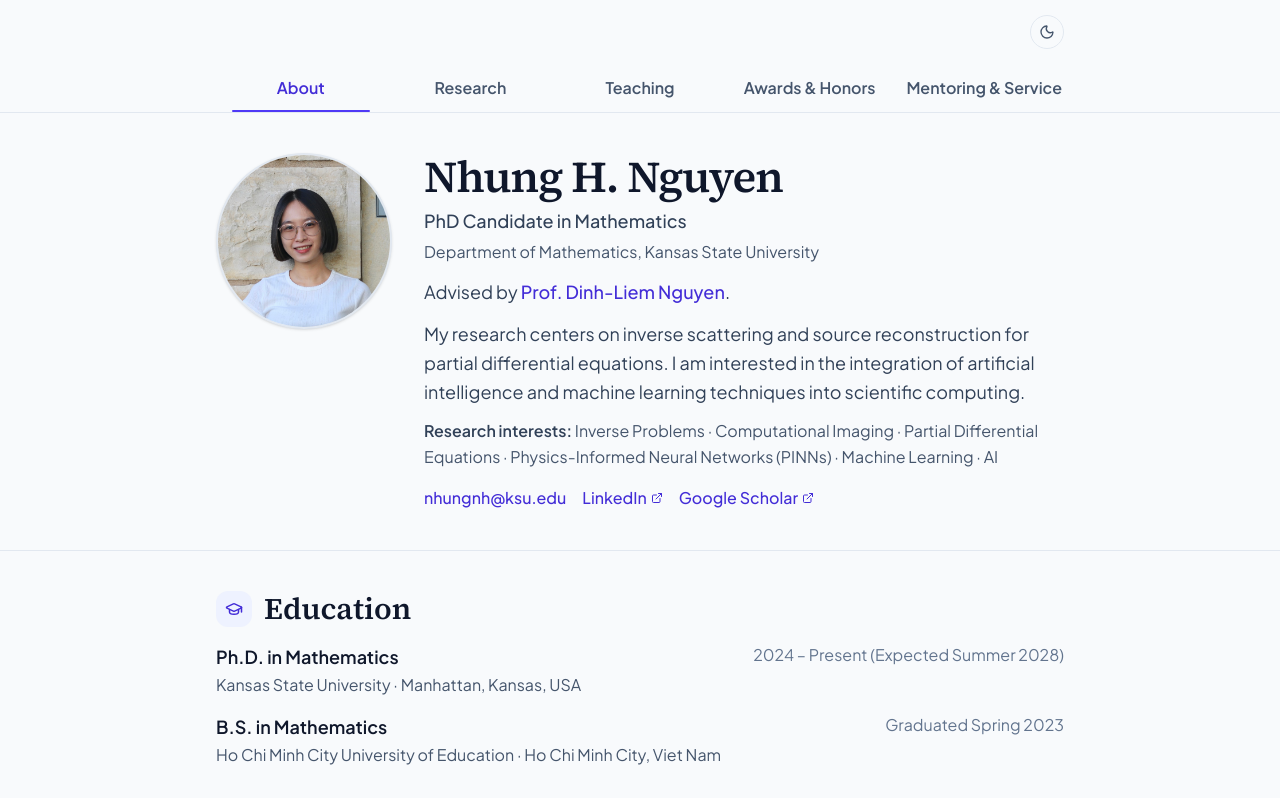
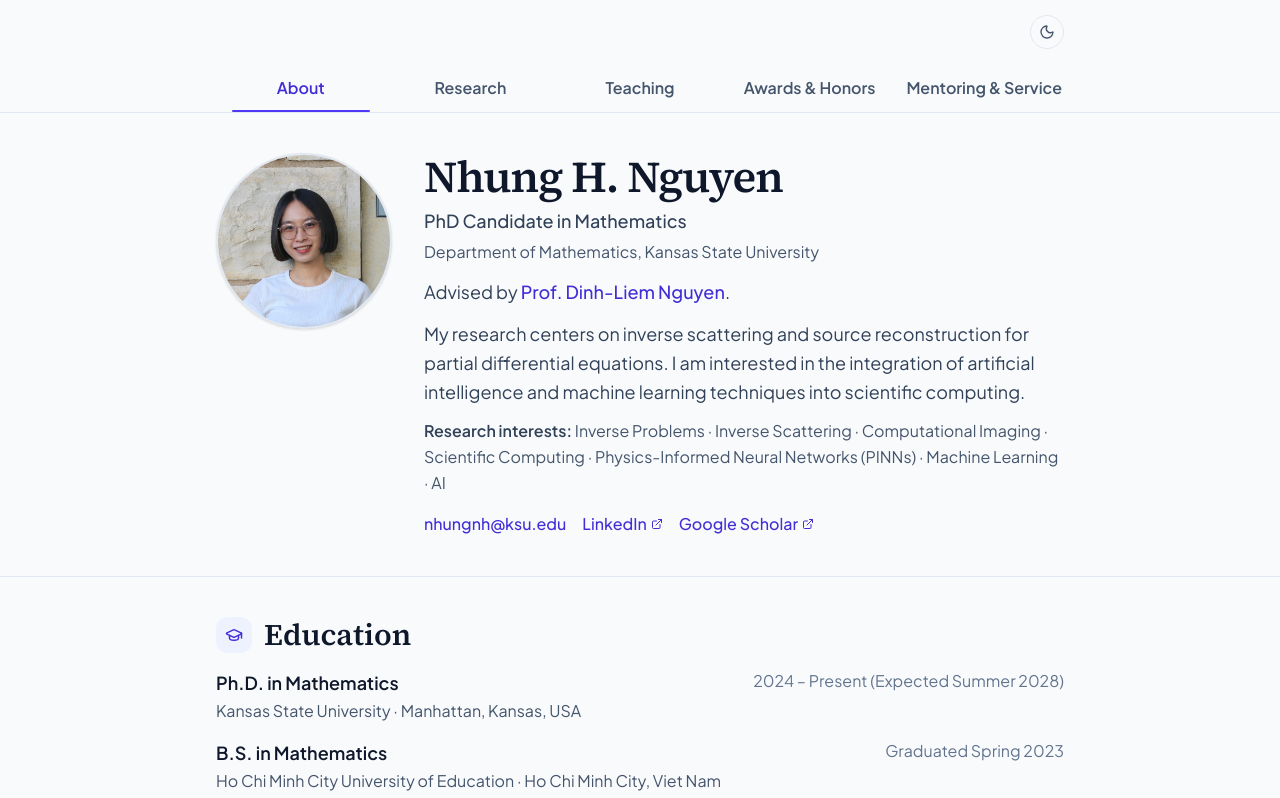
Before and after one commit to nhungnh-dot/nhungnh-dot.github.io, a React (Vite) app: page / in a window 1280 px wide. Shown: the top 798 px of the page. Built offline with nearby package versions, Linux system fonts and the light colour scheme.

Commit message:
Update research interests

```diff
--- a/src/components/Hero.tsx
+++ b/src/components/Hero.tsx
@@ -8,6 +8,16 @@ interface HeroProps {
 }
 
 export const Hero: React.FC<HeroProps> = () => {
+  const researchInterests = PERSONAL_INFO.researchKeywords.flatMap(keyword => {
+    if (keyword === 'Inverse Problems') {
+      return ['Inverse Problems', 'Inverse Scattering'];
+    }
+    if (keyword === 'Partial Differential Equations') {
+      return ['Scientific Computing'];
+    }
+    return [keyword];
+  });
+
   return (
     <section id="about" className="py-8 sm:py-10 border-b border-slate-200 dark:border-slate-800">
       <div className="max-w-4xl mx-auto px-4 sm:px-6">
@@ -59,7 +69,7 @@ export const Hero: React.FC<HeroProps> = () => {
 
             <p className="mt-3 text-sm text-slate-600 dark:text-slate-400 leading-relaxed">
               <span className="font-semibold text-slate-700 dark:text-slate-300">Research interests:</span>{' '}
-              {PERSONAL_INFO.researchKeywords.join(' · ')}
+              {researchInterests.join(' · ')}
             </p>
 
             <div className="mt-4 flex flex-wrap items-center justify-center sm:justify-start gap-x-4 gap-y-2 text-sm">
```
